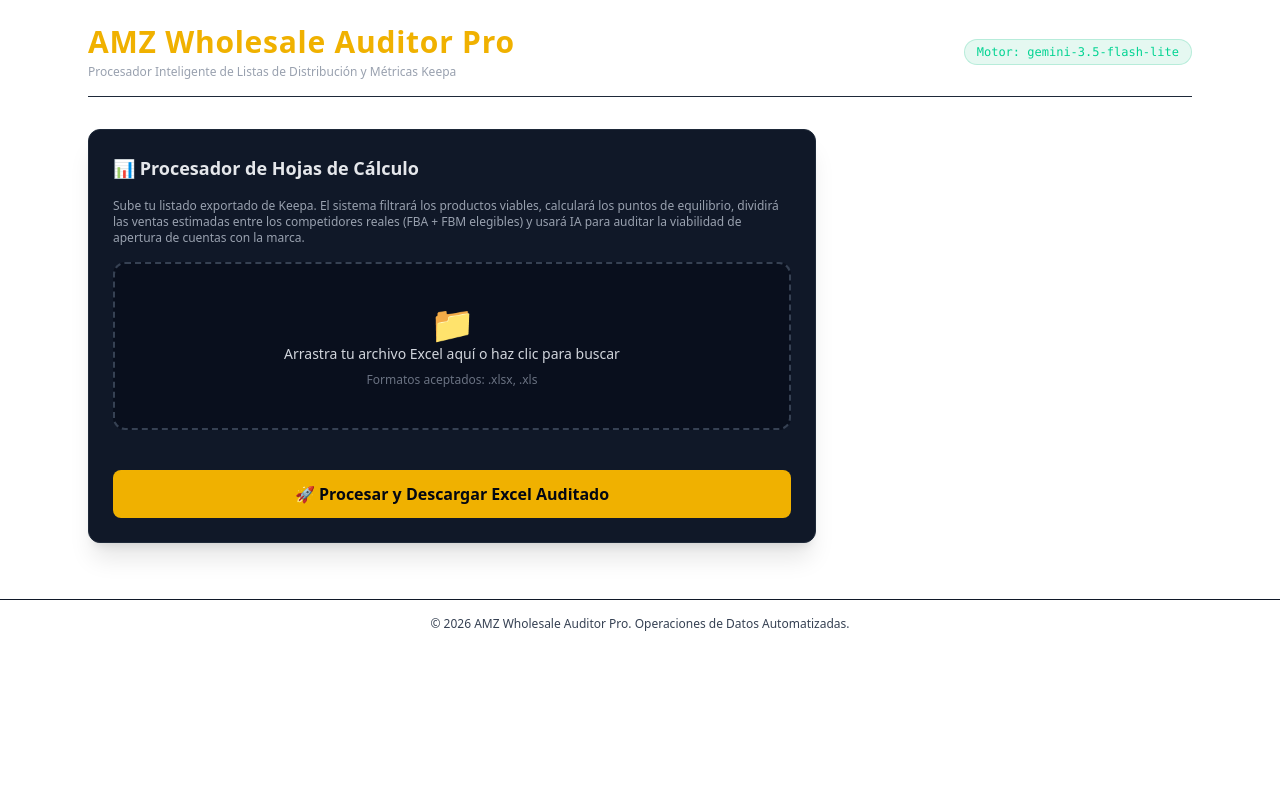
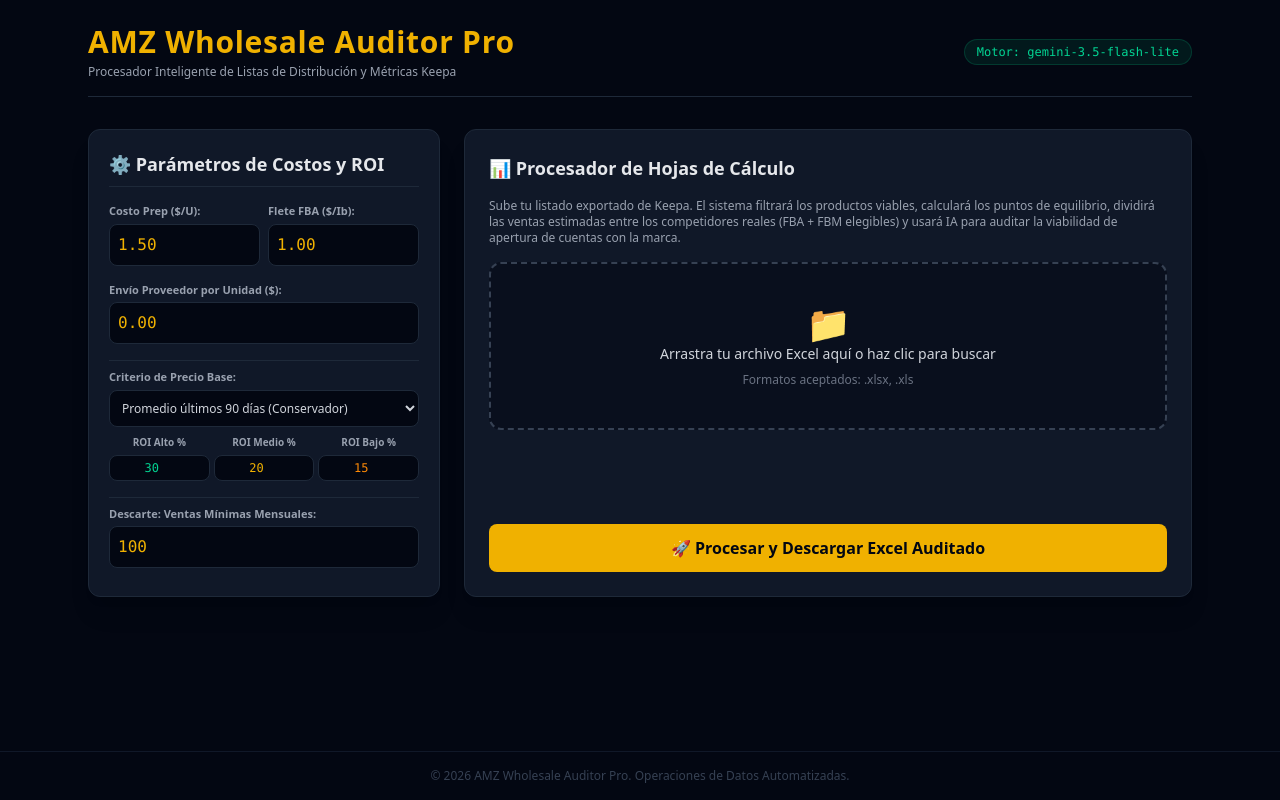
Before and after one commit to paypal-A1/amz-whol-auditor, a website: page public/index.html in a window 1280 px wide. Drawn offline with nearby package versions, Linux system fonts and the light colour scheme.

Commit message:
Enhance index.html with cost parameters section
Updated HTML structure and added cost parameters configuration panel.

```diff
--- a/public/index.html
+++ b/public/index.html
@@ -26,12 +26,9 @@
         #logArea .warn { color: #f1c40f; }
         #logArea .success { color: #a6e22e; }
         #logArea .info { color: #66d9ef; }
-        #logArea .waiting { color: #f39c12; animation: pulse 1s infinite; }
-        @keyframes pulse { 0% { opacity: 1; } 50% { opacity: 0.5; } 100% { opacity: 1; } }
     </style>
 </head>
-<body>
-    <!-- ... (todo el HTML igual que antes) ... -->
+<body class="bg-gray-950 text-gray-100 min-h-screen flex flex-col justify-between font-sans">
     <div class="container mx-auto max-w-6xl p-6">
         <header class="mb-8 border-b border-gray-800 pb-4 flex justify-between items-center">
             <div>
@@ -42,8 +39,57 @@
         </header>
 
         <div class="grid grid-cols-1 lg:grid-cols-3 gap-6">
-            <!-- PANEL DE CONFIGURACIÓN DE VARIABLES PRO (igual) -->
-            <!-- ... -->
+            <!-- PANEL DE CONFIGURACIÓN DE VARIABLES PRO -->
+            <div class="bg-gray-900 p-5 rounded-xl border border-gray-800 space-y-4 shadow-xl">
+                <h2 class="text-lg font-bold text-gray-200 border-b border-gray-800 pb-2 flex items-center gap-2">
+                    ⚙️ Parámetros de Costos y ROI
+                </h2>
+
+                <div class="grid grid-cols-2 gap-2">
+                    <div>
+                        <label class="block text-[11px] font-semibold text-gray-400 mb-1">Costo Prep ($/U):</label>
+                        <input type="number" id="prepFee" value="1.50" step="0.01" class="w-full bg-gray-950 border border-gray-800 rounded-lg p-2 text-yellow-500 font-mono focus:outline-none focus:border-yellow-500">
+                    </div>
+                    <div>
+                        <label class="block text-[11px] font-semibold text-gray-400 mb-1">Flete FBA ($/Ib):</label>
+                        <input type="number" id="inboundShippingPound" value="1.00" step="0.01" class="w-full bg-gray-950 border border-gray-800 rounded-lg p-2 text-yellow-500 font-mono focus:outline-none focus:border-yellow-500">
+                    </div>
+                </div>
+
+                <div>
+                    <label class="block text-[11px] font-semibold text-gray-400 mb-1">Envío Proveedor por Unidad ($):</label>
+                    <input type="number" id="supplierShippingUnit" value="0.00" step="0.01" class="w-full bg-gray-950 border border-gray-800 rounded-lg p-2 text-yellow-500 font-mono focus:outline-none focus:border-yellow-500">
+                </div>
+
+                <div class="border-t border-gray-800 my-2 pt-2">
+                    <label class="block text-[11px] font-semibold text-gray-400 mb-1">Criterio de Precio Base:</label>
+                    <select id="priceBasis" class="w-full bg-gray-950 border border-gray-800 rounded-lg p-2 text-xs text-gray-300 focus:outline-none focus:border-yellow-500">
+                        <option value="90day">Promedio últimos 90 días (Conservador)</option>
+                        <option value="current">Precio Actual de la Buy Box (Agresivo)</option>
+                    </select>
+                </div>
+
+                <div class="grid grid-cols-3 gap-1">
+                    <div>
+                        <label class="block text-[10px] text-center font-semibold text-gray-400 mb-1">ROI Alto %</label>
+                        <input type="number" id="roiAlto" value="30" class="w-full bg-gray-950 border border-gray-800 rounded-lg p-1 text-center text-emerald-400 font-mono text-xs focus:outline-none">
+                    </div>
+                    <div>
+                        <label class="block text-[10px] text-center font-semibold text-gray-400 mb-1">ROI Medio %</label>
+                        <input type="number" id="roiMedio" value="20" class="w-full bg-gray-950 border border-gray-800 rounded-lg p-1 text-center text-yellow-500 font-mono text-xs focus:outline-none">
+                    </div>
+                    <div>
+                        <label class="block text-[10px] text-center font-semibold text-gray-400 mb-1">ROI Bajo %</label>
+                        <input type="number" id="roiBajo" value="15" class="w-full bg-gray-950 border border-gray-800 rounded-lg p-1 text-center text-orange-400 font-mono text-xs focus:outline-none">
+                    </div>
+                </div>
+
+                <div class="border-t border-gray-800 my-2 pt-2">
+                    <label class="block text-[11px] font-semibold text-gray-400 mb-1">Descarte: Ventas Mínimas Mensuales:</label>
+                    <input type="number" id="minSalesMonthly" value="100" class="w-full bg-gray-950 border border-gray-800 rounded-lg p-2 text-yellow-500 font-mono focus:outline-none focus:border-yellow-500">
+                </div>
+            </div>
+
             <!-- AREA DE CARGA DE EXCEL -->
             <div class="lg:col-span-2 flex flex-col justify-between bg-gray-900 p-6 rounded-xl border border-gray-800 shadow-xl">
                 <div class="space-y-4">
@@ -82,19 +128,32 @@
     </footer>
 
     <script>
+        // ----- ELEMENTOS DEL DOM -----
         const fileInput = document.getElementById('excelFile');
         const fileNameDisplay = document.getElementById('fileNameDisplay');
         const processBtn = document.getElementById('processBtn');
         const statusMessage = document.getElementById('statusMessage');
         const logArea = document.getElementById('logArea');
 
-        // ---------- FUNCIONES DE LOGS ----------
+        // ----- MOSTRAR NOMBRE DEL ARCHIVO AL SELECCIONARLO -----
+        fileInput.addEventListener('change', (e) => {
+            if (e.target.files.length > 0) {
+                fileNameDisplay.textContent = `Archivo seleccionado: ${e.target.files[0].name}`;
+                fileNameDisplay.classList.remove('text-gray-300');
+                fileNameDisplay.classList.add('text-emerald-400');
+                // Limpiar logs anteriores al cargar un nuevo archivo
+                clearLogs();
+            }
+        });
+
+        // ----- FUNCIONES DE LOGS -----
         function log(mensaje, tipo = 'info') {
             const timestamp = new Date().toLocaleTimeString();
-            const prefix = tipo === 'error' ? '❌' : tipo === 'warn' ? '⚠️' : tipo === 'success' ? '✅' : tipo === 'waiting' ? '⏳' : 'ℹ️';
+            const prefix = tipo === 'error' ? '❌' : tipo === 'warn' ? '⚠️' : tipo === 'success' ? '✅' : 'ℹ️';
             const msg = `[${timestamp}] ${prefix} ${mensaje}`;
             console.log(msg);
 
+            // Mostrar en la interfaz
             const div = document.createElement('div');
             div.className = tipo;
             div.textContent = msg;
@@ -111,8 +170,8 @@
             logArea.style.display = 'none';
         }
 
-        // ---------- FUNCIONES AUXILIARES ----------
-        // ----- 1. Consultar restricciones al backend de Render -----
+        // ----- FUNCIONES AUXILIARES -----
+        // 1. Consultar restricciones al backend de Render
         async function consultarRestricciones(asins) {
             log(`Consultando restricciones para ${asins.length} ASINs...`, 'info');
             const resultados = {};
@@ -136,27 +195,18 @@
             return resultados;
         }
 
-        // ----- 2. Obtener unidades del scraper local (con timeout extendido) -----
+        // 2. Obtener unidades del scraper local (localhost:3000)
         async function obtenerUnidades(asins) {
             log(`Consultando scraper local para ${asins.length} ASINs...`, 'info');
             if (asins.length === 0) return {};
             try {
                 const url = `http://localhost:3000/scrape-units-batch?asins=${asins.join(',')}`;
                 log(`   → Llamando a ${url}`, 'info');
-                log(`   ⏳ Esperando respuesta del scraper (puede tomar hasta 120 segundos)...`, 'waiting');
-
-                // AbortController para timeout
-                const controller = new AbortController();
-                const timeoutId = setTimeout(() => controller.abort(), 120000); // 120 segundos
-
-                const resp = await fetch(url, { signal: controller.signal });
-                clearTimeout(timeoutId);
-
+                const resp = await fetch(url);
                 if (!resp.ok) throw new Error(`HTTP ${resp.status}`);
                 const data = await resp.json();
                 log(`   ✓ Respuesta del scraper recibida`, 'success');
                 log(`   → Datos: ${JSON.stringify(data, null, 2)}`, 'info');
-
                 const unidadesMap = {};
                 if (data.resultados && Array.isArray(data.resultados)) {
                     for (const item of data.resultados) {
@@ -171,11 +221,7 @@
                 log(`Unidades obtenidas para ${Object.keys(unidadesMap).length} ASINs`, 'success');
                 return unidadesMap;
             } catch (error) {
-                if (error.name === 'AbortError') {
-                    log(`❌ Timeout: El scraper local no respondió en 120 segundos.`, 'error');
-                } else {
-                    log(`❌ Error conectando con scraper local: ${error.message}`, 'error');
-                }
+                log(`❌ Error conectando con scraper local: ${error.message}`, 'error');
                 // Fallback: "No disponible" para todos
                 const fallback = {};
                 for (const asin of asins) {
@@ -185,7 +231,7 @@
             }
         }
 
-        // ---------- EVENTO PRINCIPAL ----------
+        // ----- EVENTO PRINCIPAL -----
         processBtn.addEventListener('click', async () => {
             const file = fileInput.files[0];
             if (!file) {
@@ -193,6 +239,7 @@
                 return;
             }
 
+            // Limpiar logs anteriores y mostrar área
             clearLogs();
             showLogs();
             log('🚀 Iniciando procesamiento...', 'info');
@@ -210,6 +257,7 @@
                 const sheet = workbook.Sheets[workbook.SheetNames[0]];
                 const rows = XLSX.utils.sheet_to_json(sheet);
                 const asinsRaw = rows.map(row => row['ASIN']).filter(Boolean);
+                // Normalizar ASINs (mayúsculas, sin espacios)
                 const asins = [...new Set(asinsRaw.map(a => a.toString().trim().toUpperCase()))];
                 log(`${rows.length} filas, ${asins.length} ASINs únicos encontrados.`, 'success');
                 log(`   ASINs: ${asins.join(', ')}`, 'info');
@@ -219,11 +267,11 @@
                     throw new Error('Sin ASINs');
                 }
 
-                // ---- Paso 2: Consultar restricciones ----
+                // ---- Paso 2: Consultar restricciones (backend Render) ----
                 statusMessage.textContent = `⏳ Consultando restricciones de ${asins.length} productos...`;
                 const restriccionesMap = await consultarRestricciones(asins);
 
-                // ---- Paso 3: Filtrar APPROVAL_REQUIRED ----
+                // ---- Paso 3: Filtrar ASINs que requieren aprobación ----
                 const approvalAsins = asins.filter(asin => {
                     const data = restriccionesMap[asin];
                     return data && data.restriction_code === 'APPROVAL_REQUIRED';
@@ -236,7 +284,7 @@
                 let unidadesMap = {};
                 if (approvalAsins.length > 0) {
                     log(`${approvalAsins.length} ASINs requieren aprobación. Consultando scraper local...`, 'info');
-                    statusMessage.textContent = `⏳ Obteniendo unidades requeridas de ${approvalAsins.length} productos... (puede tomar hasta 2 minutos)`;
+                    statusMessage.textContent = `⏳ Obteniendo unidades requeridas de ${approvalAsins.length} productos... (usa tu scraper local)`;
                     unidadesMap = await obtenerUnidades(approvalAsins);
                     log(`Mapa de unidades construido: ${Object.keys(unidadesMap).length} entradas`, 'success');
                     log(`   Contenido: ${JSON.stringify(unidadesMap)}`, 'info');
@@ -258,6 +306,7 @@
                 formData.append('roiMedio', document.getElementById('roiMedio').value);
                 formData.append('roiBajo', document.getElementById('roiBajo').value);
                 formData.append('minSalesMonthly', document.getElementById('minSalesMonthly').value);
+                // Enviar mapa de unidades como JSON string
                 const unidadesJson = JSON.stringify(unidadesMap);
                 formData.append('unidades', unidadesJson);
                 log(`   JSON de unidades enviado: ${unidadesJson}`, 'info');
@@ -272,7 +321,7 @@
                     throw new Error(`Error ${response.status}: ${errorText}`);
                 }
 
-                // ---- Paso 5: Descargar Excel ----
+                // ---- Paso 5: Descargar Excel final ----
                 log('📥 Descargando Excel final...', 'info');
                 const blob = await response.blob();
                 const url = window.URL.createObjectURL(blob);
```
